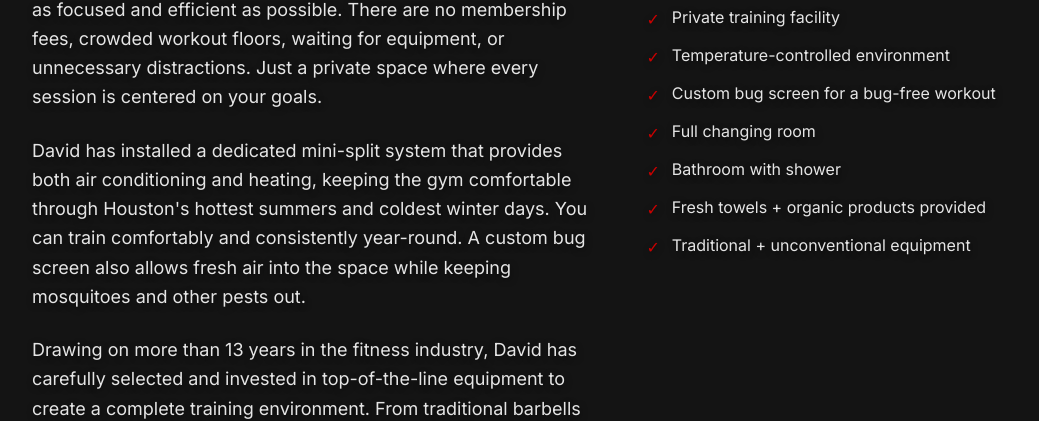
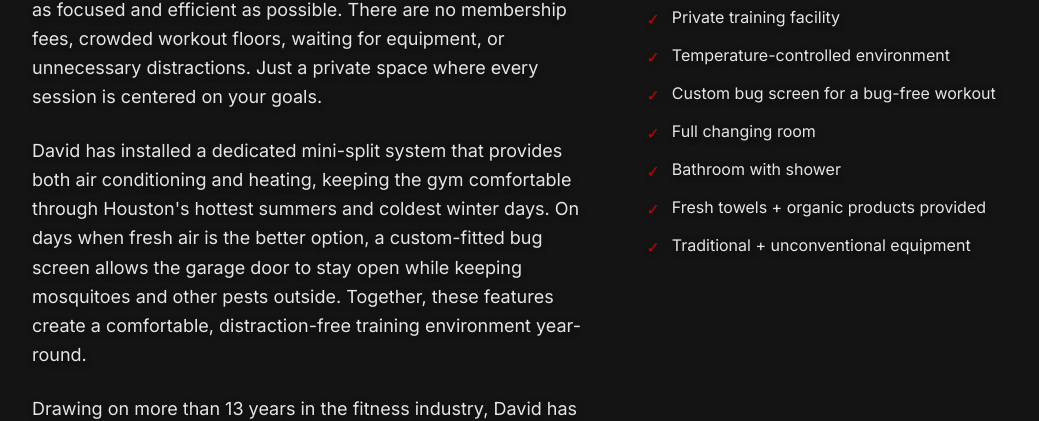
Before and after one commit to davidzabinskifitness/dzf-website, a Next.js app: page /facility in a window 1280 px wide. Shown: the part 773-1194 px from the top of the page, without its empty margins (120-1159 px from the left). Built offline with nearby package versions, Linux system fonts and the light colour scheme.

Commit message:
Refine climate control and bug screen paragraph

```diff
--- a/app/facility/page.tsx
+++ b/app/facility/page.tsx
@@ -51,10 +51,11 @@ export default function FacilityPage() {
             <p className="text-[#e5e5e5] text-lg leading-relaxed">
               David has installed a dedicated mini-split system that provides both
               air conditioning and heating, keeping the gym comfortable through
-              Houston&apos;s hottest summers and coldest winter days. You can train
-              comfortably and consistently year-round. A custom bug screen also
-              allows fresh air into the space while keeping mosquitoes and other
-              pests out.
+              Houston&apos;s hottest summers and coldest winter days. On days when
+              fresh air is the better option, a custom-fitted bug screen allows
+              the garage door to stay open while keeping mosquitoes and other
+              pests outside. Together, these features create a comfortable,
+              distraction-free training environment year-round.
             </p>
             <p className="text-[#e5e5e5] text-lg leading-relaxed">
               Drawing on more than 13 years in the fitness industry, David has
```
